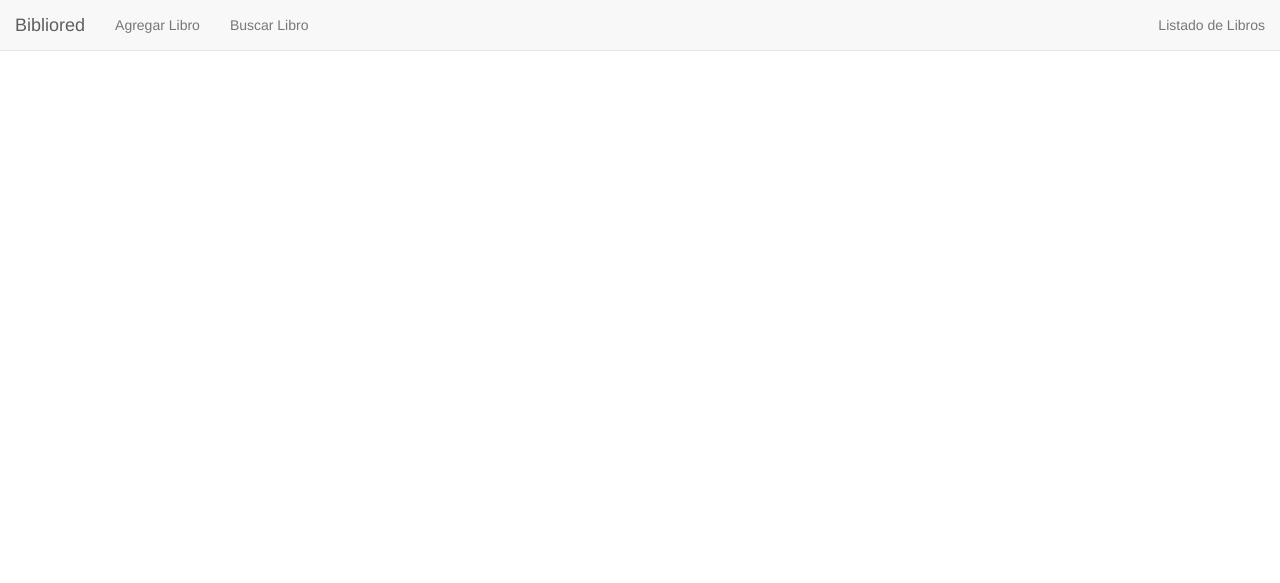
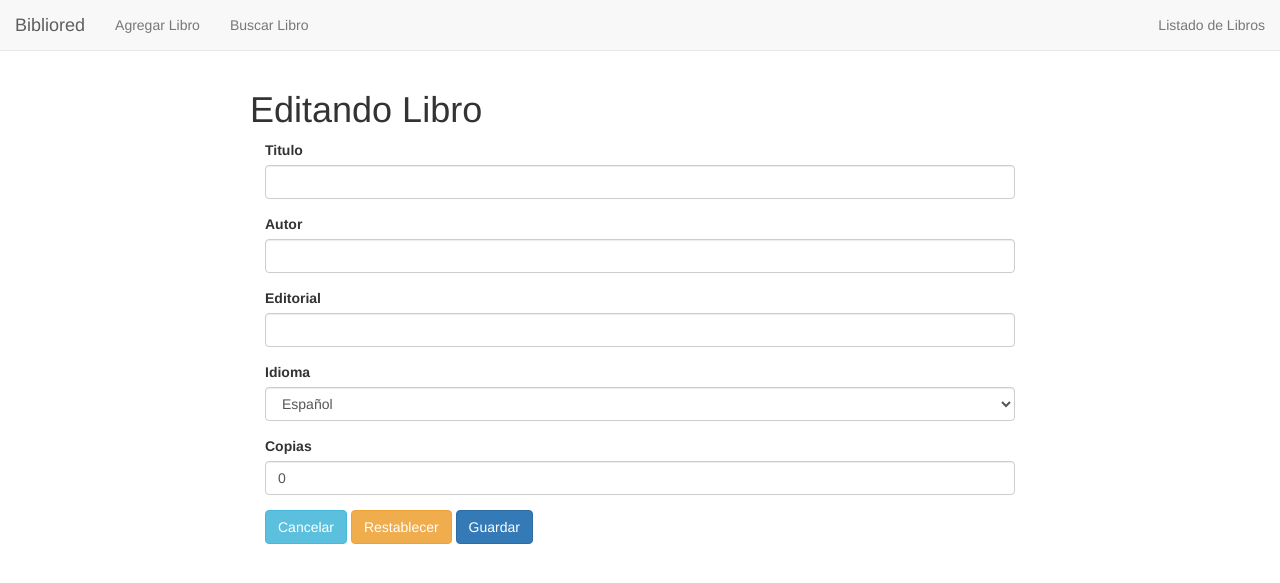
Before and after one commit to eilwin/Encargo2DAI, a PHP site: page /editar_libro.php in a window 1280 px wide. Shown: the top 583 px of the page. Run offline with PHP 8.4, Linux system fonts and the light colour scheme; data that the repository does not hold is empty.

Commit message:
Editar Libro * Agregado codigo para editar libros * Implementada opcion de editar libro en mostrar_libros.php * Implementada opcion de modificar stock en mostrar_libros.php * La edicion de libros es validada por PHP

```diff
--- a/editar_libro.php
+++ b/editar_libro.php
@@ -1,3 +1,53 @@
+<?php
+    include 'Conexion.php';
+    $conex = new Conexion();
+    $errores = array();
+    if(isset($_GET["cod"]) && isset($_GET["id"])){
+        $id = $_GET["id"];
+        $sql = "SELECT id, titulo, autor, editorial, idioma, copias FROM libros WHERE id='$id'";
+        $datos = $conex->query($sql);
+        $libro = $datos[0];
+        $cod = $_GET["cod"];
+        $titulo = $libro["titulo"];
+        $autor = $libro["autor"];
+        $editorial = $libro["editorial"];
+        $idioma = $libro["idioma"];
+        $copias = $libro["copias"];
+    }
+
+    if(isset($_POST["btn-agregar"])){
+        $titulo = strtoupper($_POST["titulo"]);
+        $autor = strtoupper($_POST["autor"]);
+        $editorial = strtoupper($_POST["editorial"]);
+        $idioma = $_POST["idioma"];
+        $copias = $_POST["copias"];
+
+        if(empty($titulo)){
+            array_push($errores,"Debe ingresar un Titulo");
+        }
+        else{
+            $sql = "SELECT * FROM libros WHERE titulo='$titulo'";
+            $coincidencias = $conex->query($sql);
+            if(count($coincidencias) > 0){
+                array_push($errores, "Titulo ya esta registrado");
+            }
+        }
+        if(empty($autor)){
+            array_push($errores,"Debe ingresar nombre de Autor");
+        }
+        if(empty($editorial)){
+            array_push($errores,"Debe ingresar nombre de Editorial");
+        }
+
+        if(count($errores)==0){
+            $sql = "UPDATE libros SET titulo='$titulo',autor='$autor',editorial='$editorial',idioma='$idioma',copias='$copias' WHERE id='$id'";
+            $conex->execute($sql);
+            //echo "";
+            header("location:mostrar_libros.php");
+            exit;
+        }
+    }
+?>
 <html>
     <head>
         <meta charset="UTF-8">
@@ -12,7 +62,7 @@
           <script src="https://oss.maxcdn.com/html5shiv/3.7.3/html5shiv.min.js"></script>
           <script src="https://oss.maxcdn.com/respond/1.4.2/respond.min.js"></script>
         <![endif]-->
-        <title>Agregar Libro</title>
+        <title>Editar Libro</title>
         <style>
             body{ padding-top: 70px; }
         </style>
@@ -20,7 +70,57 @@
     <body>
         <?php include 'navbar.html'; ?>
         <div class="container">
-
+            <div class="row">
+                <div class="col-md-2"></div>
+                <div class="col-md-8">
+                    <div class="row">
+                        <h1 class="h1">Editando <?=($cod=="stock"?"Stock":"Libro")?></h1>
+                    </div>
+                    <?php if(count($errores)>0): ?>
+                    <div class="text-danger">
+                        Por favor solucione los siguientes problemas:
+                        <ul>
+                            <?php foreach($errores as $error): ?>
+                            <li><?=$error?></li>
+                            <?php endforeach; ?>
+                        </ul>
+                    </div>
+                    <?php endif; ?>
+                    <form method="post" action="editar_libro.php">
+                        <input type="hidden" name="id" value="<?=$id?>">
+                        <div class="form-group">
+                            <label for="titulo">Titulo</label>
+                            <input name="titulo" class="form-control" type="text" value="<?=$titulo?>" <?=($cod=="stock"?"readonly":"")?> />
+                        </div>
+                        <div class="form-group">
+                            <label for="autor">Autor</label>
+                            <input name="autor" class="form-control" type="text" value="<?=$autor?>" <?=($cod=="stock"?"readonly":"")?> />
+                        </div>
+                        <div class="form-group">
+                            <label for="editorial">Editorial</label>
+                            <input name="editorial" class="form-control" type="text" value="<?=$editorial?>" <?=($cod=="stock"?"readonly":"")?> />
+                        </div>
+                        <div class="form-group">
+                            <label for="idioma">Idioma</label>
+                            <select name="idioma" class="form-control" <?=($cod=="stock"?"disabled":"")?>>
+                                <option value="Español" <?=($idioma=="Español"?"selected='selected'":"")?>>Español</option>
+                                <option value="Ingles" <?=($idioma=="Ingles"?"selected='selected'":"")?>>Ingles</option>
+                                <option value="Frances" <?=($idioma=="Frances"?"selected='selected'":"")?>>Frances</option>
+                            </select>
+                        </div>
+                        <div class="form-group">
+                            <label for="copias">Copias</label>
+                            <input name="copias" class="form-control" type="number" value="0" min="0" />
+                        </div>
+                        <div class="form-group">
+                            <button type="button" class="btn btn-info" onclick="window.location='mostrar_libros.php'">Cancelar</button>
+                            <button type="reset" class="btn btn-warning">Restablecer</button>
+                            <button name="btn-guardar" class="btn btn-primary" type="submit">Guardar</button>
+                        </div>
+                    </form>
+                </div>
+                <div class="col-md-2"></div>
+            </div>
         </div>
 
         <!-- jQuery (necessary for Bootstrap's JavaScript plugins) -->
```
Also changed, not shown: mostrar_libros.php (+4 -3 lines).
